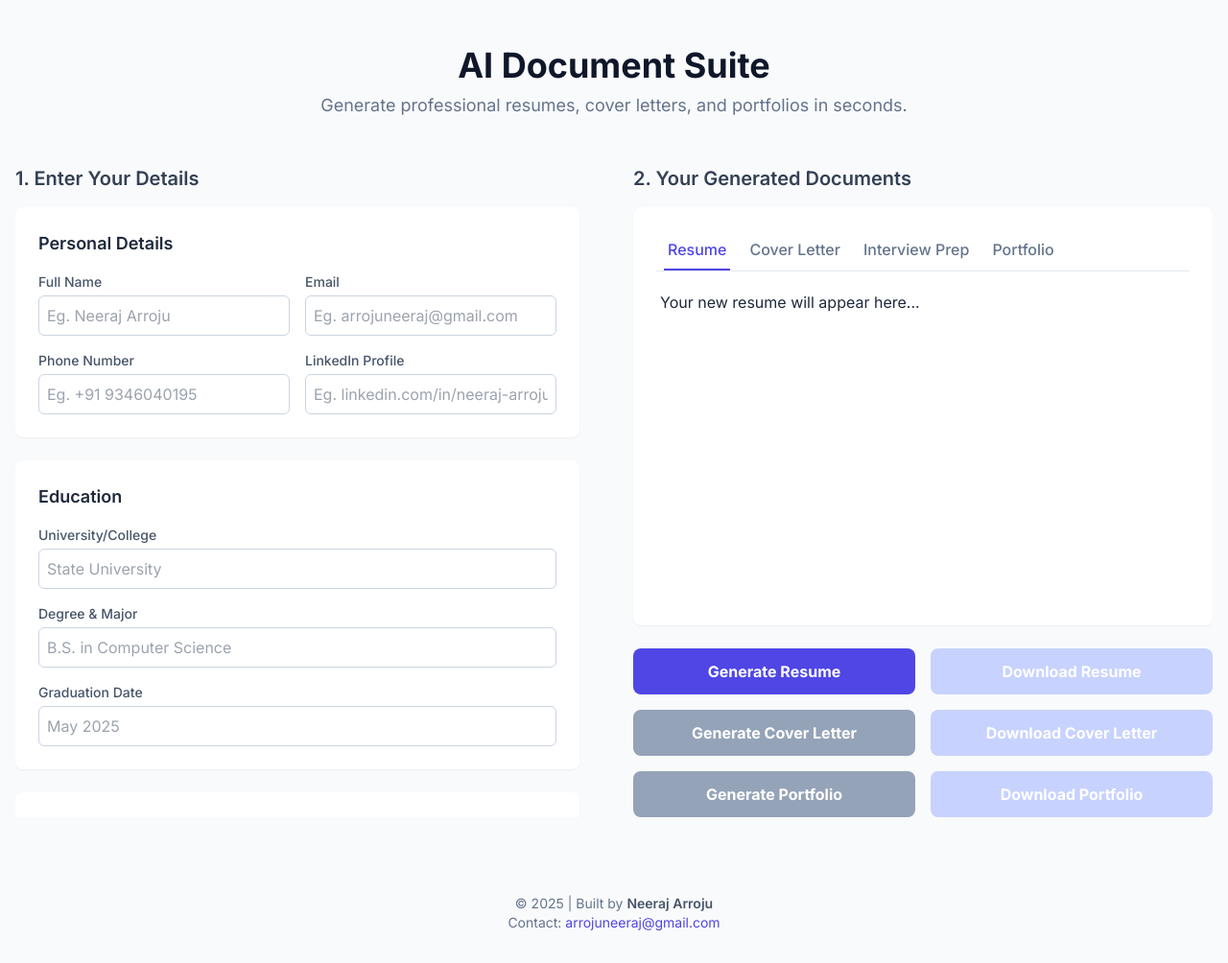
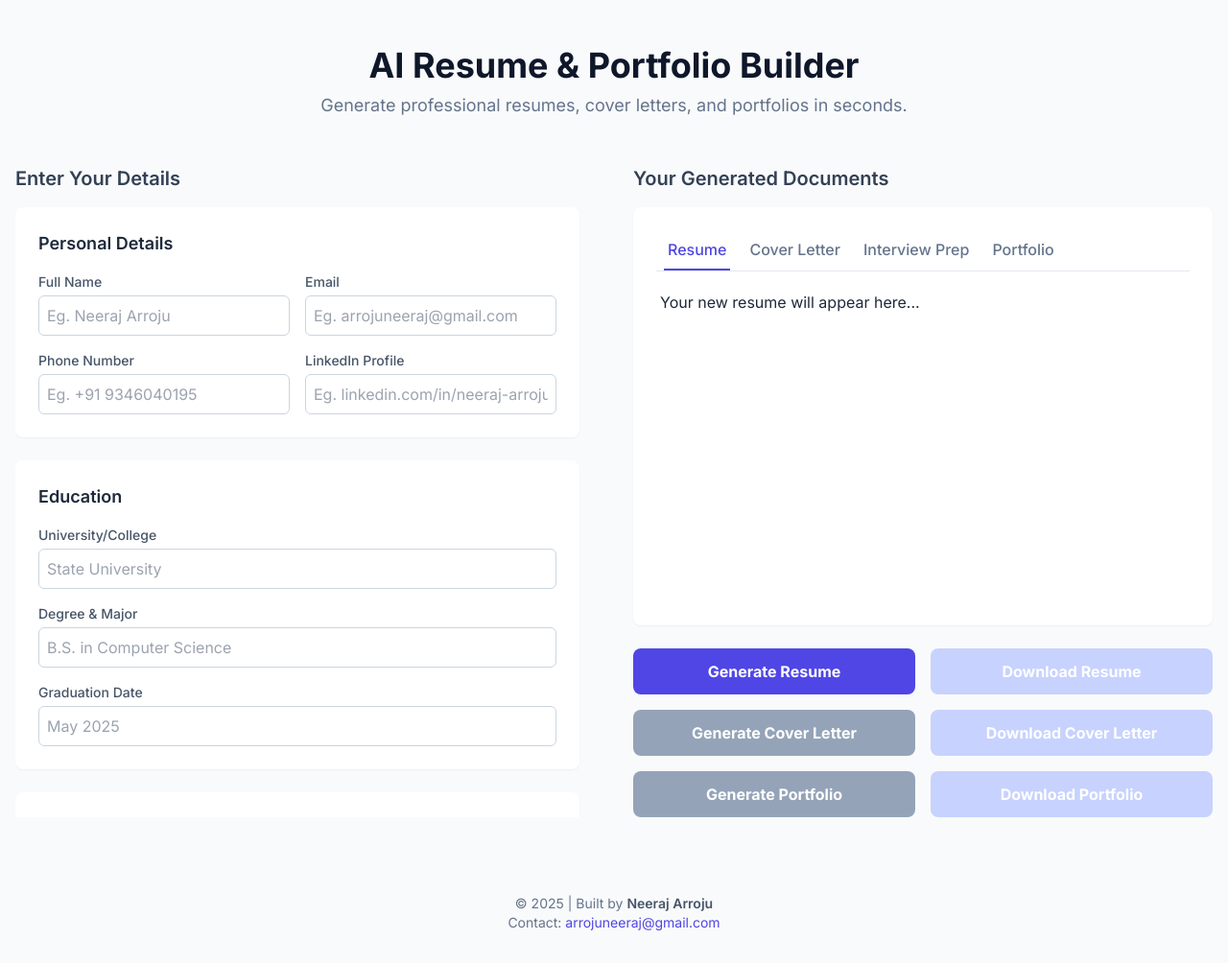
Before and after one commit to neerajarroju/ai-resume-analyser, a website: page index.html in a window 1280 px wide. Shown: the whole page at 96% size. Drawn offline with nearby package versions, Linux system fonts and the light colour scheme.

Commit message:
final changes

```diff
--- a/index.html
+++ b/index.html
@@ -3,7 +3,7 @@
 <head>
     <meta charset="UTF-8">
     <meta name="viewport" content="width=device-width, initial-scale=1.0">
-    <title>AI Document Suite</title>
+    <title>AI Resume Builder</title>
     <script src="https://cdn.tailwindcss.com"></script>
     <link rel="icon" type="image/png" href="favicon.png">
     <link href="https://fonts.googleapis.com/css2?family=Inter:wght@400;500;600;700&display=swap" rel="stylesheet">
@@ -65,14 +65,14 @@
 
     <div class="container mx-auto max-w-7xl px-4 py-12">
         <header class="text-center mb-12">
-            <h1 class="text-4xl font-bold text-slate-900">AI Document Suite</h1>
+            <h1 class="text-4xl font-bold text-slate-900">AI Resume & Portfolio Builder</h1>
             <p class="text-lg text-slate-500 mt-2">Generate professional resumes, cover letters, and portfolios in seconds.</p>
         </header>
 
         <main class="grid grid-cols-1 lg:grid-cols-2 gap-10">
             <!-- Left Panel: Input Form -->
             <div id="resume-form" class="h-[85vh] overflow-y-auto pr-4">
-                <h2 class="text-xl font-semibold mb-4 text-slate-700">1. Enter Your Details</h2>
+                <h2 class="text-xl font-semibold mb-4 text-slate-700">Enter Your Details</h2>
                 <div class="space-y-6">
                     <div class="bg-white p-6 rounded-lg shadow-sm">
                         <h3 class="font-semibold text-lg mb-4">Personal Details</h3>
@@ -106,7 +106,7 @@
                     </div>
                     <div class="bg-white p-6 rounded-lg shadow-sm">
                          <h3 class="font-semibold text-lg mb-4">Target Job Description (Optional)</h3>
-                          <textarea id="job-description" class="mt-1 w-full p-2 border border-slate-300 rounded-md focus:ring-2 focus:ring-indigo-500 focus:border-indigo-500" rows="8" placeholder="Paste the job description here..."></textarea>
+                          <textarea id="job-description" class="mt-1 w-full p-2 border border-slate-300 rounded-md focus:ring-2 focus:ring-indigo-500 focus:border-indigo-500" rows="8" placeholder="Paste the job description here... Eg. TCS, SoftWare Developer"></textarea>
                     </div>
                 </div>
             </div>
@@ -114,7 +114,7 @@
             <!-- Right Panel: Output -->
             <!-- FIX: Restructured the right panel to have a scrolling content area and a fixed button area -->
             <div class="h-[85vh] flex flex-col">
-                <h2 class="text-xl font-semibold mb-4 text-slate-700 shrink-0">2. Your Generated Documents</h2>
+                <h2 class="text-xl font-semibold mb-4 text-slate-700 shrink-0">Your Generated Documents</h2>
                 <div id="loader" class="loader hidden absolute top-1/2 left-1/2 -translate-x-1/2 -translate-y-1/2 z-20"></div>
 
                 <!-- This container now grows and pushes the buttons to the bottom -->
```
